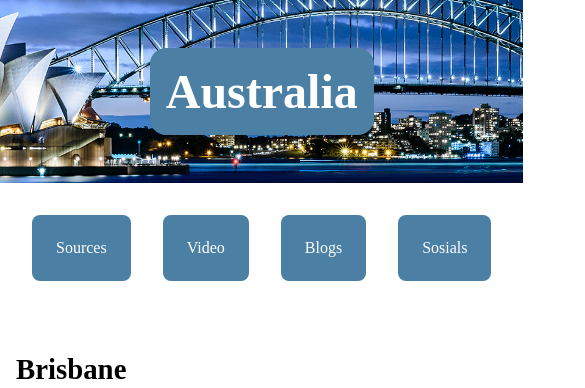
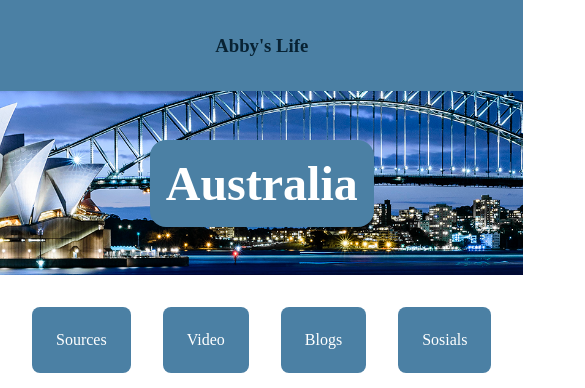
Before and after one commit to muunuo/muunuo.github.io, a plain HTML site: page english/index.html in a window 390 px wide. Shown: the top 388 px of the page, 585 px wide, since content can reach past the window. Drawn offline with Linux system fonts and the light colour scheme; a web font is replaced by a local one.

Commit message:
mobil ting

```diff
--- a/english/index.html
+++ b/english/index.html
@@ -20,9 +20,9 @@
     <div class="grid-container"> <!-- setter alt under i griden fant i css felles -->
 
 <!-- copy -->
-        <div class="copy">
-            <h3><b>Australia</b></h3>
-        </div>
+<div class="copy">
+    <h3>Abby's Life</h3>
+</div>
 
 <!-- header -->
         <div class="header">
--- a/english/mobil.css
+++ b/english/mobil.css
@@ -7,10 +7,10 @@
         grid-template-columns: 1fr;
         grid-template-rows: auto auto auto auto;
         grid-template-areas:
+            'copy'
             'header'
             'meny'
-            'main'
-            'footer';
+            'main';
     }
 
     /*
```
